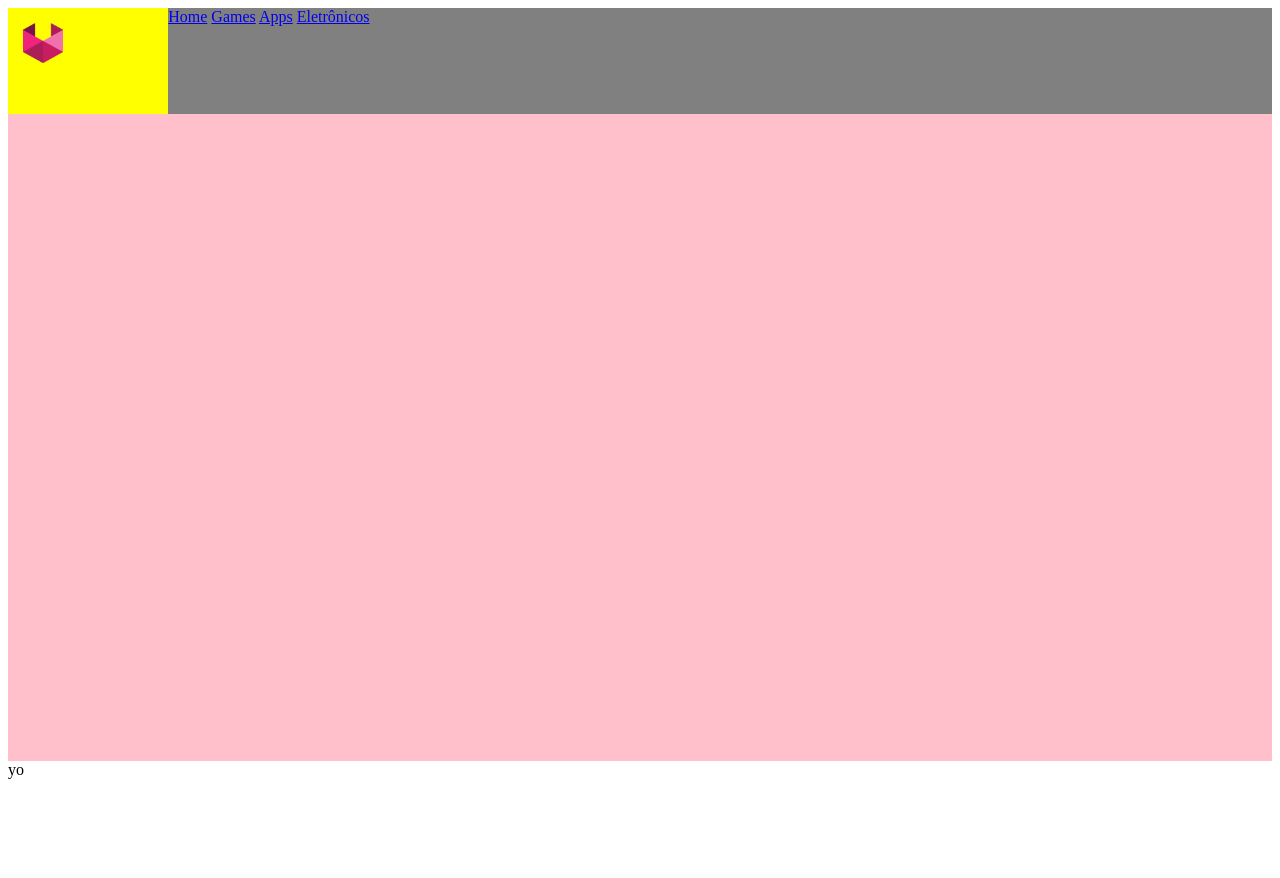
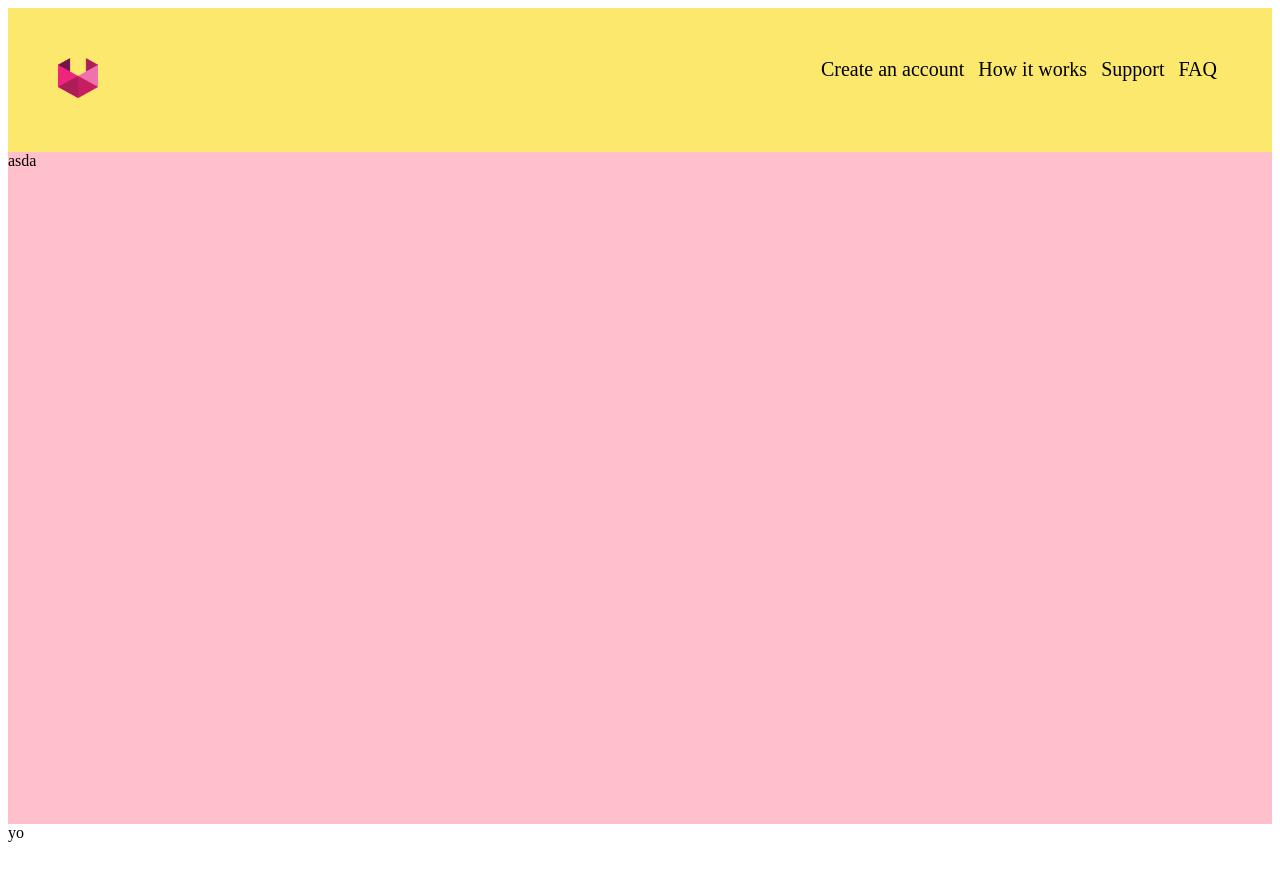
Before and after one commit to edujunque/VouzLP, a plain HTML site: page index.html in a window 1280 px wide. Shown: the top 878 px of the page. Drawn offline with Linux system fonts and the light colour scheme.

Commit message:
estrutura LP

```diff
--- a/index.html
+++ b/index.html
@@ -13,6 +13,7 @@
 			height: 2500px;
 			display: flex;
 			flex-direction: column;
+			width: 100%;
 		}
 		.banner{
 			flex-grow: 6;
@@ -32,13 +33,12 @@
 		}
 		#img-logo{
 			flex-grow: 1;
-			background: yellow;
-			padding: 15px;
+			padding: 50px;
 		}
 		#menu{
-			flex-grow: 10;
-			background: gray;
-			align-items: flex-end;
+			flex-grow: 1;
+			justify-content: flex-end;
+			display: flex;
 		}
 		.comoFunciona{
 			flex-grow: 5.3;
@@ -56,26 +56,52 @@
 			flex-grow: 2;
 			background:  rgb(42,42,42);
 		}
-
+		nav{
+			padding: 50px;
+		}
+		a{
+			padding: 5px;
+			text-decoration: none;
+			font-size: 20px;
+		}
+		/*Links não visitados*/
+		a:link{
+			color: black;
+		}
+		/*Links visitados*/
+		a:visited{
+			color: black;
+		}
+		/*Links Hover*/
+		a:hover{
+			background: rgb(252,232,109);
+			color: #b5b5b5;
+		}
+		/*Links Ativos*/
+		a:active{
+			color: #535353;
+		}
 	</style>
 </head>
 
 <body>
 	<div class="wrap">
 		<div class="banner">
-			<header>
+			<div style="display: flex">
 				<div id="img-logo">
 					<img src="img/logo.png" width="40px" height="40px">
 				</div>
 				<div id="menu">
-					<a href="index.html">Home</a>
-					<a href="games.html">Games</a>
-					<a href="apps.html">Apps</a>
-					<a href="eletronicos.html">Eletrônicos</a>
+					<nav>
+						<a href="index.html">Create an account</a>
+						<a href="games.html">How it works</a>
+						<a href="apps.html">Support</a>
+						<a href="eletronicos.html">FAQ</a>
+					</nav>
 				</div>
-			</header>
+			</div>
 			<div id="content-banner">
-
+				asda
 			</div>
 		</div>
 		<div class="comoFunciona">
```
